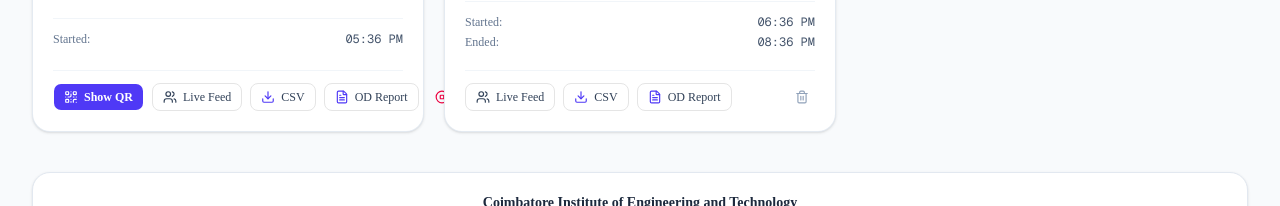
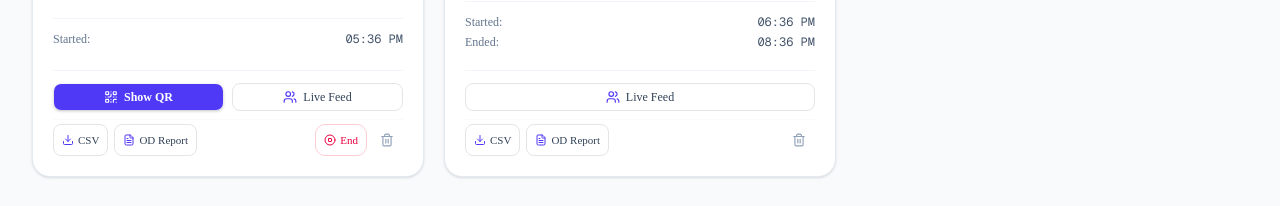
Before and after one commit to CodersClub-CIET/coders-club-platform, a Next.js app: page /attendance in a window 1280 px wide. Shown: the part 578-784 px from the top of the page. Built offline with nearby package versions, Linux system fonts and the light colour scheme; no server answers; the database is empty.

Commit message:
fix(attendance): prevent session card action buttons from overflowing card boundary

```diff
--- a/app/protected/attendance/page.tsx
+++ b/app/protected/attendance/page.tsx
@@ -334,14 +334,15 @@ export default function AttendanceManagementPage() {
                 </div>
 
                 {/* Actions */}
-                <div className="mt-5 pt-3 border-t border-slate-100 flex items-center justify-between gap-2">
-                  <div className="flex items-center gap-2">
+                <div className="mt-5 pt-3 border-t border-slate-100 space-y-2">
+                  {/* Primary Row: QR & Live Feed */}
+                  <div className={session.isActive ? "grid grid-cols-2 gap-2" : "flex"}>
                     {session.isActive && (
                       <Button
                         type="button"
                         size="sm"
                         onClick={() => setActiveQRModalSession(session)}
-                        className="bg-indigo-600 hover:bg-indigo-700 text-white text-xs font-semibold gap-1.5"
+                        className="bg-indigo-600 hover:bg-indigo-700 text-white text-xs font-semibold gap-1.5 w-full shadow-sm"
                       >
                         <QrCode className="size-3.5" />
                         Show QR
@@ -353,21 +354,27 @@ export default function AttendanceManagementPage() {
                       variant="outline"
                       size="sm"
                       onClick={() => setActiveMonitorSession(session)}
-                      className="text-xs font-medium text-slate-700 gap-1.5"
+                      className={`text-xs font-medium text-slate-700 gap-1.5 hover:bg-slate-50 ${
+                        session.isActive ? "w-full" : "w-full"
+                      }`}
                     >
-                      <Users className="size-3.5" />
+                      <Users className="size-3.5 text-indigo-600" />
                       Live Feed
                     </Button>
+                  </div>
 
+                  {/* Secondary Row: CSV, OD Report, End, Delete */}
+                  <div className="flex items-center justify-between gap-1 pt-1 border-t border-slate-50">
+                    <div className="flex items-center gap-1.5">
                       <Button
                         type="button"
                         variant="outline"
                         size="sm"
                         onClick={() => handleDownloadCSV(session.id)}
-                      className="text-xs font-medium text-slate-700 gap-1.5"
+                        className="h-8 px-2 text-[11px] font-medium text-slate-700 gap-1 hover:bg-slate-50"
                         title="Download CSV attendance sheet for OD / college records"
                       >
-                      <Download className="size-3.5 text-indigo-600" />
+                        <Download className="size-3 text-indigo-600" />
                         CSV
                       </Button>
 
@@ -376,23 +383,23 @@ export default function AttendanceManagementPage() {
                         variant="outline"
                         size="sm"
                         onClick={() => setActiveODSession(session)}
-                      className="text-xs font-medium text-slate-700 gap-1.5"
+                        className="h-8 px-2 text-[11px] font-medium text-slate-700 gap-1 hover:bg-slate-50"
                         title="Generate Official On-Duty (OD) Sheet for HODs/Faculty"
                       >
-                      <FileText className="size-3.5 text-indigo-600" />
+                        <FileText className="size-3 text-indigo-600" />
                         OD Report
                       </Button>
                     </div>
 
-                  <div className="flex items-center gap-1.5">
+                    <div className="flex items-center gap-1">
                       {session.isActive && (
                         <button
                           type="button"
                           onClick={() => handleEndSession(session.id)}
-                        className="text-xs font-medium text-rose-600 hover:text-rose-700 hover:bg-rose-50 px-2 py-1 rounded-md transition-colors flex items-center gap-1"
+                          className="h-8 px-2 text-[11px] font-medium text-rose-600 hover:text-rose-700 hover:bg-rose-50 rounded-lg transition-colors flex items-center gap-1 border border-rose-200"
                           title="End this session"
                         >
-                        <StopCircle className="size-3.5" />
+                          <StopCircle className="size-3" />
                           End
                         </button>
                       )}
@@ -400,11 +407,12 @@ export default function AttendanceManagementPage() {
                       <button
                         type="button"
                         onClick={() => handleDeleteSession(session.id, session.sessionName)}
-                      className="text-xs font-medium text-slate-400 hover:text-rose-600 hover:bg-rose-50 p-1.5 rounded-md transition-colors"
+                        className="h-8 w-8 flex items-center justify-center text-slate-400 hover:text-rose-600 hover:bg-rose-50 rounded-lg transition-colors"
                         title="Delete session"
                       >
                         <Trash2 className="size-3.5" />
                       </button>
+                    </div>
                   </div>
                 </div>
               </div>
```
Lines whose indentation alone changed are shown as unchanged.
